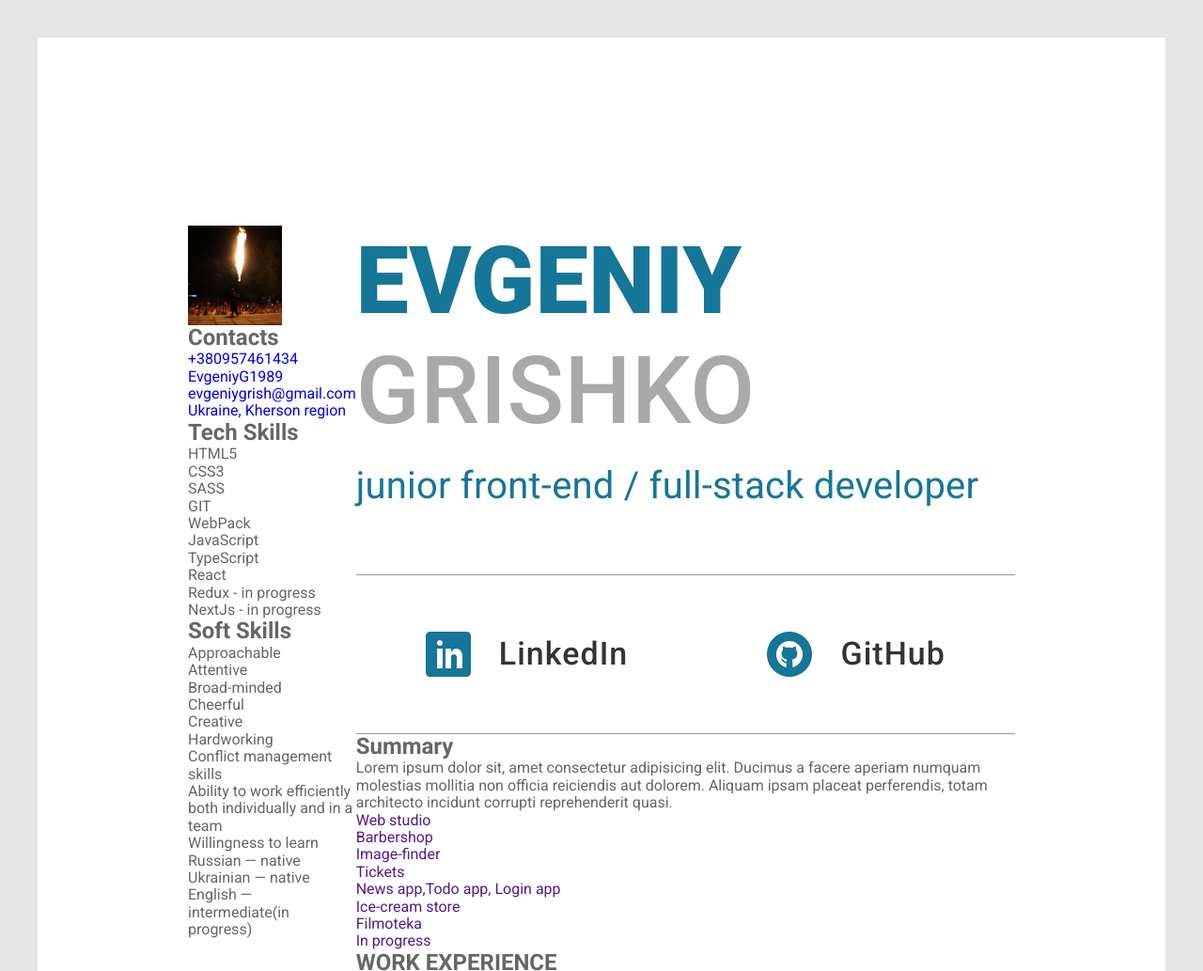
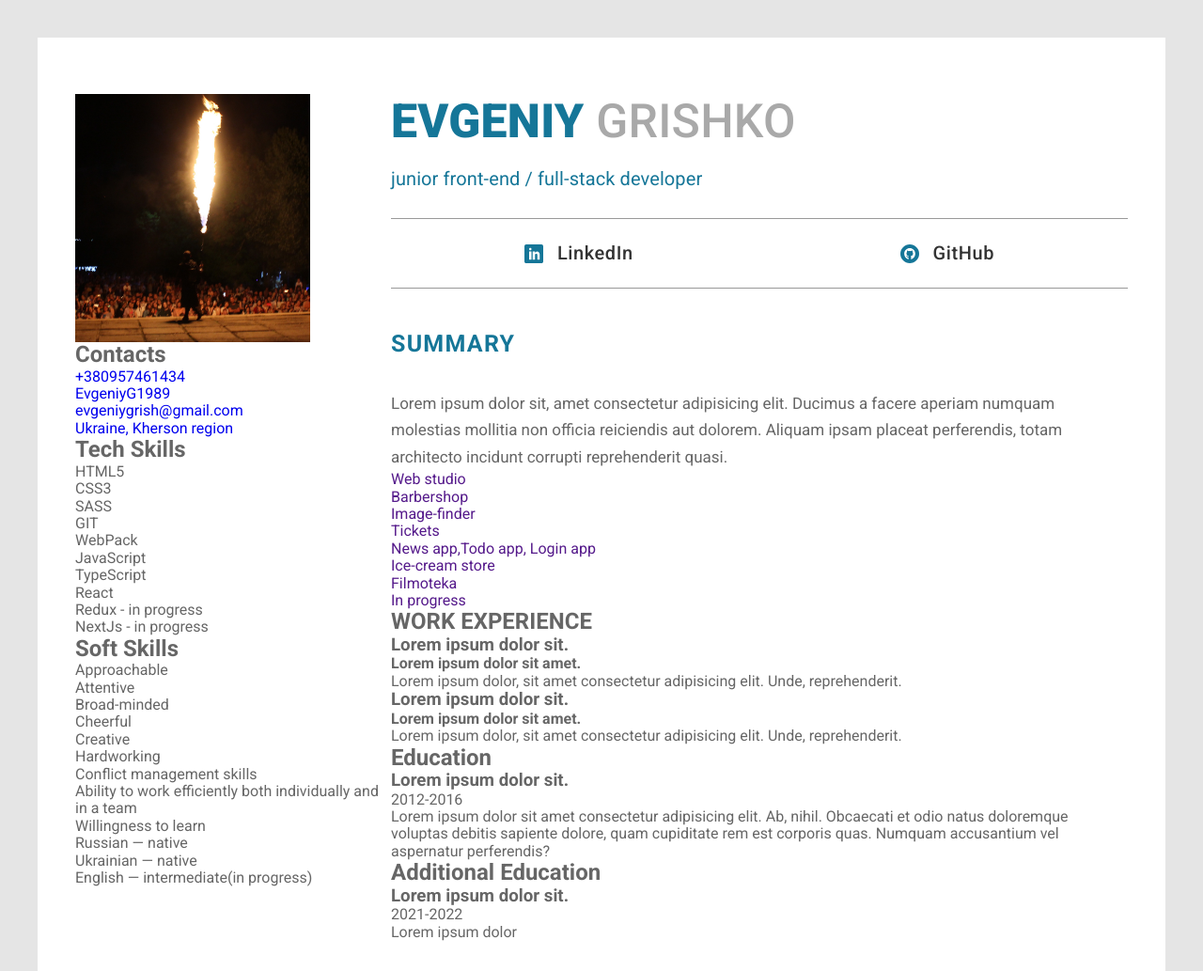
Before and after one commit to Balor1989/my-CV, a plain HTML site: page index.html in a window 1280 px wide. Shown: the top 1033 px of the page at 94% size. Drawn offline with nearby package versions, Linux system fonts and the light colour scheme.

Commit message:
fixs font-sizes

```diff
--- a/index.html
+++ b/index.html
@@ -98,7 +98,7 @@
         </div>
         <aside class="sidebar-section">
             <div class="image-section">
-                <img src="./images/IMG_1395.JPG" alt="photo" class="image-section__image" width="100px">
+                <img src="./images/IMG_1395.JPG" alt="photo" class="image-section__image" width="250px">
             </div>
             <div class="contacts-section">
                 <h2 class="contacts-title">Contacts</h2>
--- a/sass/components/_hero-section.scss
+++ b/sass/components/_hero-section.scss
@@ -3,7 +3,7 @@
   &__name-title {
     margin-bottom: 20px;
     font-weight: 900;
-    font-size: 100px;
+    font-size: 50px;
     line-height: 1.17;
     letter-spacing: 0.005em;
     text-transform: uppercase;
@@ -14,8 +14,8 @@
     color: $last-name-color;
   }
   &__name-description {
-    margin-bottom: 70px;
-    font-size: 40px;
+    margin-bottom: 30px;
+    font-size: 20px;
     line-height: 1.17;
     letter-spacing: 0.005em;
     color: $secondary-text-color;
--- a/sass/components/_link-section.scss
+++ b/sass/components/_link-section.scss
@@ -4,17 +4,18 @@
     display: flex;
     align-items: center;
     justify-content: space-around;
-    margin-top: 40px;
-    margin-bottom: 40px;
+    margin-top: 15px;
+    margin-bottom: 15px;
   }
   &__link {
-    display: flex;
+    display: inline-flex;
     align-items: center;
+    text-align: center;
     justify-content: center;
-    padding: 20px;
+    padding: 10px;
     cursor: pointer;
     font-weight: 500;
-    font-size: 34px;
+    font-size: 20px;
     line-height: 1.17;
     letter-spacing: 0.03em;
     transition: color 250ms $cubic-bezier;
@@ -26,9 +27,9 @@
     color: $secondary-text-color;
   }
   &__icon {
-    margin-right: 30px;
-    width: 48px;
-    height: 48px;
+    margin-right: 15px;
+    width: 20px;
+    height: 20px;
     fill: $icon-color;
   }
 }
--- a/sass/components/_main-container.scss
+++ b/sass/components/_main-container.scss
@@ -2,8 +2,8 @@
   display: flex;
   flex-direction: row-reverse;
   justify-content: space-between;
-  max-width: 2480px;
-  padding: 200px 160px;
+  max-width: 1280px;
+  padding: 60px 40px;
 
   background-color: #ffffff;
 }
--- a/sass/components/_main-section.scss
+++ b/sass/components/_main-section.scss
@@ -1,3 +1,3 @@
 .main-section {
-  max-width: 1460px;
+  max-width: 70%;
 }
--- /dev/null
+++ b/sass/components/_profile-section.scss
@@ -0,0 +1,16 @@
+.profile-section {
+  &__summary-title {
+    margin-top: 40px;
+    margin-bottom: 30px;
+    font-weight: 700;
+    font-size: 25px;
+    line-height: 1.49;
+    letter-spacing: 0.05em;
+    text-transform: uppercase;
+    color: $secondary-text-color;
+  }
+  &__summary-description {
+    font-size: 17px;
+    line-height: 1.7;
+  }
+}
--- a/sass/main.scss
+++ b/sass/main.scss
@@ -4,3 +4,4 @@
 @import './components/main-section';
 @import './components/hero-section';
 @import './components/link-section';
+@import './components/profile-section';
```
Also changed, not shown: css/main.css, dist/css/main.min.css, 2 other files.
